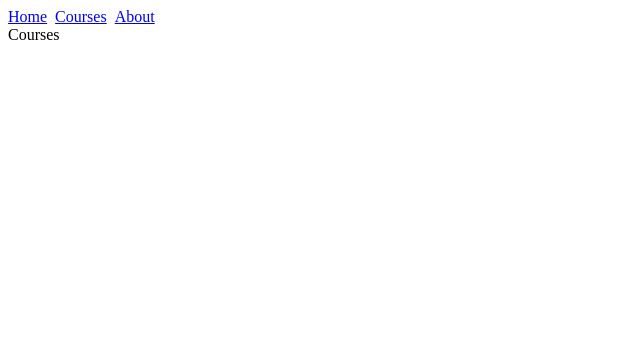
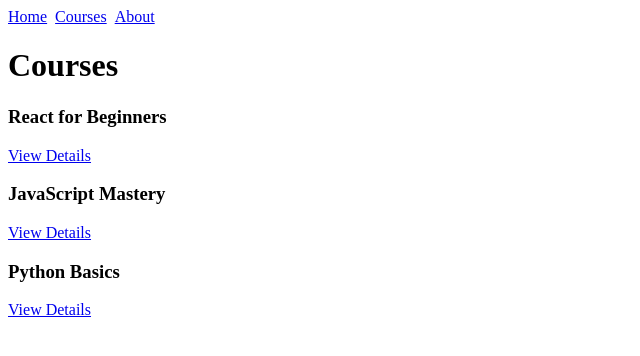
Before and after one commit to buildwithavinash/react-router-learning, a React (Vite) app: page /courses in a window 1280 px wide. Shown: the top 356 px of the page, without its empty margins (0-640 px from the left). Built offline with nearby package versions, Linux system fonts and the light colour scheme; the HTML template or start-up script is replaced by a standard one.

Commit message:
learned passing dynamic params

```diff
--- a/src/App.jsx
+++ b/src/App.jsx
@@ -5,6 +5,7 @@ import Courses from './pages/Courses'
 import About from './pages/About'
 import NotFound from './pages/NotFound'
 import Navbar from './components/Navbar'
+import CourseDatails from './pages/CourseDatails'
 
 const App = () => {
   return (
@@ -13,6 +14,7 @@ const App = () => {
     <Routes>
       <Route path='/' element={<Home />}/>
       <Route path='/courses' element={<Courses />}/>
+      <Route path='/courses/:id' element={<CourseDatails />}/>
       <Route path='/about' element={<About />}/>
       <Route path='*' element={<NotFound />}/>
     </Routes>
--- /dev/null
+++ b/src/pages/CourseDatails.jsx
@@ -0,0 +1,22 @@
+import { useParams } from "react-router-dom"
+import { courses } from "../data/data";
+
+const CourseDatails = () => {
+
+    const { id } = useParams();
+
+    const course = courses.find(c => c.id === id);
+
+    if(!course){
+        return <h1>Course not found</h1>
+    }
+
+  return (
+    <>
+    <h1>{course.title}</h1>
+    <p>{course.description}</p>
+    </>
+  )
+}
+
+export default CourseDatails
--- a/src/pages/Courses.jsx
+++ b/src/pages/Courses.jsx
@@ -1,8 +1,19 @@
+import { courses } from "../data/data";
+import { Link } from "react-router-dom";
 
 const Courses = () => {
   return (
-    <div>Courses</div>
-  )
-}
+    <div>
+      <h1>Courses</h1>
 
-export default Courses
+      {courses.map((course) => (
+        <div key={course.id}>
+          <h3>{course.title}</h3>
+          <Link to={`/courses/${course.id}`}>View Details</Link>
+        </div>
+      ))}
+    </div>
+  );
+};
+
+export default Courses;
```
